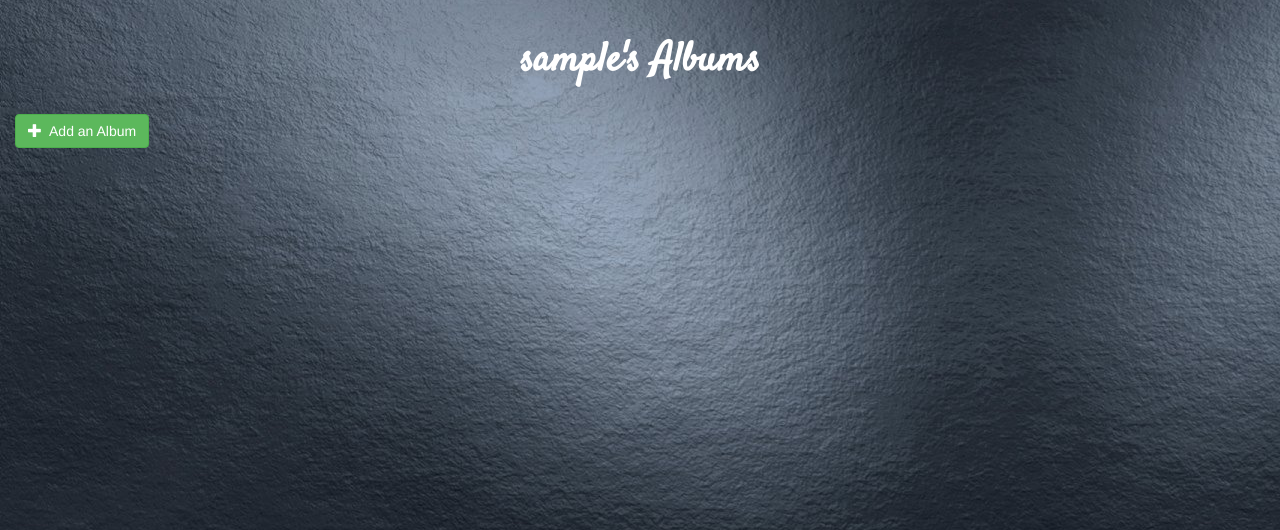
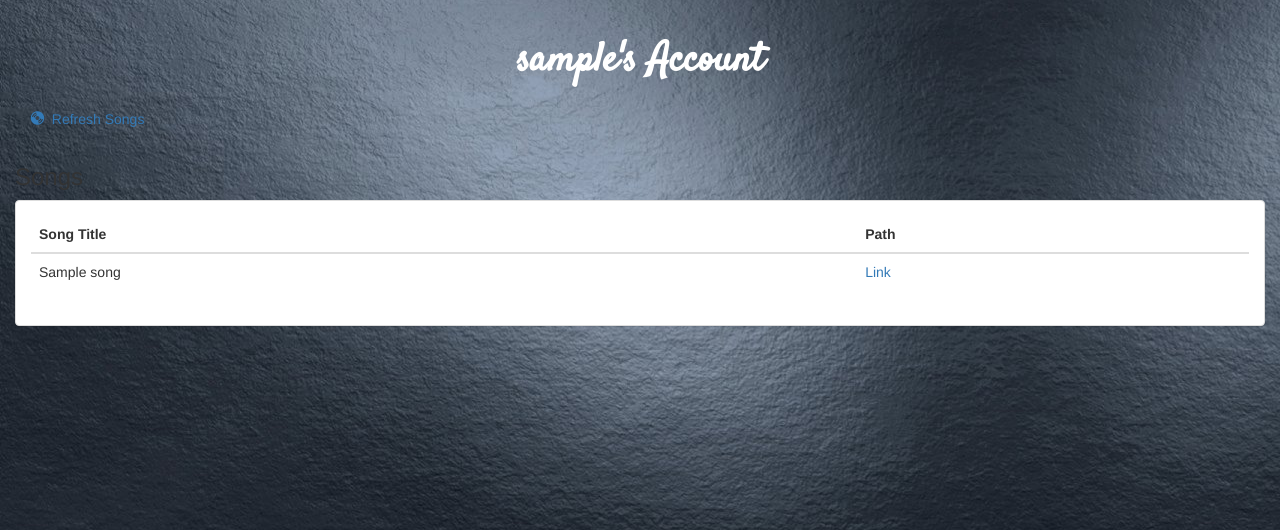
Before and after one commit to rgmcwill/music_server, a Django app: page /music/ in a window 1280 px wide. Shown: the part 52-582 px from the top of the page. Run offline with Django 3.2, Linux system fonts and the light colour scheme; a user stored in the database is signed in; tables that the repository leaves empty hold one stand-in row (values such as "Sample post"); some libraries are stand-ins or nearby versions.

Commit message:
1:Added indexing, song display. temp path solution

```diff
--- /dev/null
+++ b/music_server/dbSong.py
@@ -0,0 +1,48 @@
+from django.utils import timezone
+from django.db.models import Q
+from .models import Song
+
+class DB_Song_Interface:
+    def __init__(self):
+        self.s = None
+
+    def get_by_song_name(self,song_name):
+        return Song.objects.filter(song_name=song_name)
+
+    def get_by_audio_file(self,audio_file):
+        return Song.objects.filter(audio_file=audio_file)
+
+    def get_all_songs(self):
+        return Song.objects.all()
+
+    def create_single_song(self,song_name,audio_file):
+        print(song_name)
+        print(audio_file)
+        self._add_to_db(self,song_name,audio_file,False)
+
+    '''def create_games_from_list(self,game_list):
+        #will follow the structure of [game{"team name":score,"team_name",score},game{"team name":score,"team_name",score}]
+        for i in range(len(game_list)):
+            dict = game_list[i]
+            team1 = list(dict.keys())[0]
+            team2 = list(dict.keys())[1]
+            score1 = dict.get(team1)
+            score2 = dict.get(team2)
+            date_start_time = dict.get("date_start_time")
+
+            print(team1 + "|" + score1 + "|" + team2 + "|" + score2)
+
+            self._add_to_db(team1,team2,score1,score2,date_start_time,False)'''
+
+    def _add_to_db(self,song_name,audio_file,override):
+        if not override:
+            if not Song.objects.filter(song_name=song_name,audio_file=audio_file).exists():
+                self.s = Song(song_name=song_name,audio_file=audio_file)
+                self.s.save()
+        else:
+            self.s = Song(song_name=song_name,audio_file=audio_file)
+            self.s.save()
+
+    def clear_table(self):
+        for i in Song.objects.all():
+            i.delete()
--- a/music_server/models.py
+++ b/music_server/models.py
@@ -1,14 +1,11 @@
-from django.core.files.storage import FileSystemStorage
 from django.db import models
-
-fs = FileSystemStorage(location='/media/music')
 
 class Song(models.Model):
     song_name = models.CharField(max_length=100)
     audio_file = models.FileField(default='')
 
     def __str__(self):
-        return self.name
+        return self.song_name
 
 class Playlist(models.Model):
     playlist_name = models.CharField(max_length=100)
--- a/music_server/templates/index.html
+++ b/music_server/templates/index.html
@@ -7,51 +7,11 @@
     <!-- Albums -->
     <div class="row">
         <div class="col-sm-12">
-            <h3 id="user-name">{{ user.username }}'s Albums</h3>
+            <h3 id="user-name">{{ user.username }}'s Account</h3>
+            <ul class="nav navbar-nav">
+                <li class="{% block update_songs %}{% endblock %}"><a href="{% url 'music:update_songs' %}"><span class="glyphicon glyphicon-cd" aria-hidden="true"></span>&nbsp; Refresh Songs</a></li>
+            </ul>
         </div>
-        {% if albums %}
-            {% for album in albums %}
-                <div class="col-sm-4 col-lg-2">
-                    <div class="thumbnail">
-                        <a href="{% url 'music:detail' album.id %}">
-                            <img src="{{ album.album_logo.url }}" class="img-responsive">
-                        </a>
-                        <div class="caption">
-                            <h4>{{ album.artist }}</h4>
-                            <p>{{ album.album_title }}</p>
-
-                            <!-- View Details -->
-                            <a href="{% url 'music:detail' album.id %}" class="btn btn-primary btn-sm" role="button">View Details</a>
-
-                            <!-- Delete Album -->
-                            <form action="{% url 'music:delete_album' album.id %}" method="post" style="display: inline;">
-                                {% csrf_token %}
-                                <input type="hidden" name="album_id" value="{{ album.id }}" />
-                                <button type="submit" class="btn btn-default btn-sm">
-                                    <span class="glyphicon glyphicon-trash"></span>
-                                </button>
-                            </form>
-
-                            <!-- Favorite Album -->
-                            <a href="{% url 'music:favorite_album' album.id %}" class="btn btn-default btn-sm btn-favorite" role="button">
-                                <span class="glyphicon glyphicon-star {% if album.is_favorite %}active{% endif %}"></span>
-                            </a>
-
-                        </div>
-                    </div>
-                </div>
-                {% cycle '' '' '' '' '' '<div class="clearfix visible-lg"></div>' %}
-            {% endfor %}
-        {% else %}
-            <div class="col-sm-12">
-                <br>
-                <a href="{% url 'music:create_playlist' %}">
-                    <button type="button" class="btn btn-success">
-                        <span class="glyphicon glyphicon-plus"></span>&nbsp; Add an Album
-                    </button>
-                </a>
-            </div>
-        {% endif %}
     </div>
 
     <!-- If user searches and there are songs -->
@@ -67,33 +27,14 @@
                             <thead>
                                 <tr>
                                     <th>Song Title</th>
-                                    <th>Artist</th>
-                                    <th>Audio File</th>
-                                    <th>Album</th>
-                                    <th>Favorite</th>
+                                    <th>Path</th>
                                 </tr>
                             </thead>
                             <tbody>
                                 {% for song in songs %}
                                     <tr>
-                                        <td>{{ song.song_title }}</td>
-                                        <td>{{ song.album.artist }}</td>
-                                        <td>
-                                            <a target="_blank" href="{{ song.audio_file.url }}">
-                                                <button type="button" class="btn btn-success btn-xs">
-                                                    <span class="glyphicon glyphicon-play"></span>&nbsp; Play
-                                                </button>
-                                            </a>
-                                        </td>
-                                        <td>
-                                            <a href="{% url 'music:detail' song.album.id %}">
-                                                <img src="{{ song.album.album_logo.url }}" class="img-responsive" style="width: 20px; float: left; margin-right: 10px;" />
-                                            </a>
-                                            <a href="{% url 'music:detail' song.album.id %}">{{ song.album.album_title }}</a>
-                                        </td>
-                                        <td>
-                                            <a href="{% url 'music:favorite' song.id %}" class="btn-favorite"><span class="glyphicon glyphicon-star {% if song.is_favorite %}active{% endif %}"></span></a>
-                                        </td>
+                                        <td>{{ song.song_name }}</td>
+                                        <td><a href={{ song.audio_file.url }}>Link</a></td>
                                     </tr>
                                 {% endfor %}
                             </tbody>
--- a/music_server/urls.py
+++ b/music_server/urls.py
@@ -9,5 +9,6 @@ urlpatterns = [
 	url(r'^register/$', views.register, name='register'),
 	url(r'^login_user/$', views.login_user, name='login_user'),
 	url(r'^logout_user/$', views.logout_user, name='logout_user'),
-	url(r'^create_playlist/$', views.create_playlist, name='create_playlist')
+	url(r'^create_playlist/$', views.create_playlist, name='create_playlist'),
+	url(r'^update_songs/$', views.update_songs, name='update_songs'),
 ]
--- a/music_server/views.py
+++ b/music_server/views.py
@@ -1,13 +1,18 @@
 from django.contrib.auth import authenticate, login
 from django.shortcuts import render, get_object_or_404
+from django.conf import settings
 from django.contrib.auth import logout
 from django.http import JsonResponse
 from django.db.models import Q
-from .models import Song, Playlist
+from .dbSong import DB_Song_Interface
 from .forms import UserForm
+
+from .indexing import *
 
 AUDIO_FILE_TYPES = ['wav', 'mp3', 'ogg']
 IMAGE_FILE_TYPES = ['png', 'jpg', 'jpeg']
+
+db = DB_Song_Interface
 
 def index(request):
 	if not request.user.is_authenticated:
@@ -15,7 +20,7 @@ def index(request):
 	else:
 		#Will query here
 		#albums = Album.objects.filter(user=request.user)
-		song_results = Song.objects.all()
+		song_results = db.get_all_songs(db)
 		query = request.GET.get("q")
 		if query:
 			print('A query was sent, and it was : ', query)
@@ -32,7 +37,8 @@ def index(request):
 				'songs': song_results,
 			})'''
 		else:
-			return render(request, 'index.html', {})
+			print(list(db.get_all_songs(db)))
+			return render(request, 'index.html', {"songs" : list(db.get_all_songs(db))})
 
 def register(request):
 
@@ -86,3 +92,7 @@ def songs(request):
 
 def create_playlist(request):
 	return render(request, 'login.html')
+
+def update_songs(request):
+	rec_music_index('media/music/')
+	return render(request, 'index.html')
--- a/starvalleyfarms/settings.py
+++ b/starvalleyfarms/settings.py
@@ -119,3 +119,6 @@ USE_TZ = True
 # https://docs.djangoproject.com/en/2.2/howto/static-files/
 
 STATIC_URL = '/static/'
+
+MEDIA_ROOT = os.path.join(BASE_DIR, 'media/')
+MEDIA_URL = '/media/'
--- a/starvalleyfarms/urls.py
+++ b/starvalleyfarms/urls.py
@@ -15,6 +15,8 @@ Including another URLconf
 """
 from django.contrib import admin
 from django.urls import include, path
+from django.conf import settings
+from django.conf.urls.static import static
 
 from . import views
 
@@ -23,3 +25,7 @@ urlpatterns = [
     path('music/', include('music_server.urls', namespace='music')),
     path('admin/', admin.site.urls),
 ]
+
+
+if settings.DEBUG:
+    urlpatterns += static(settings.MEDIA_URL, document_root=settings.MEDIA_ROOT)
```
Also changed, not shown: music_server/indexing.py (added, +23 -0 lines), music_server/migrations/0004_auto_20191002_1449.py (added).
